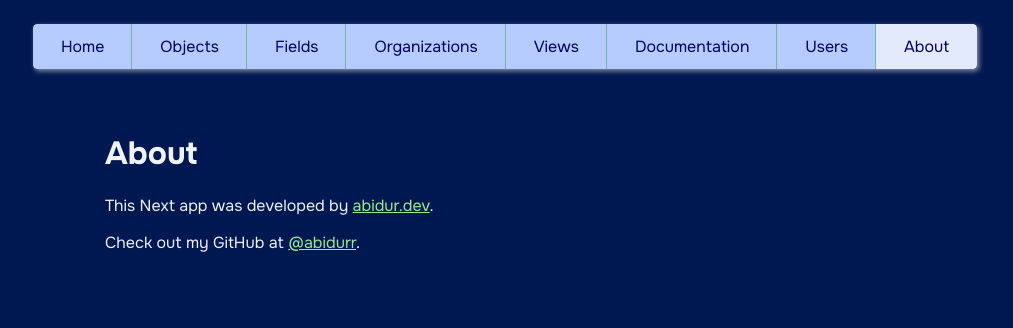
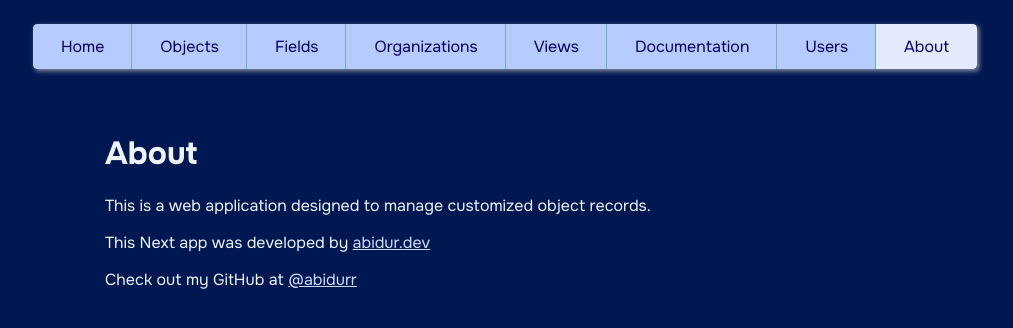
Before and after one commit to abidurr/objectlog, a Next.js app: page /about in a window 1280 px wide. Shown: the top 328 px of the page, without its empty margins (135-1148 px from the left). Built offline with nearby package versions, Linux system fonts and the light colour scheme.

Commit message:
Update about

```diff
--- a/app/about/page.tsx
+++ b/app/about/page.tsx
@@ -1,5 +1,6 @@
 import { Header, Container } from "@/components";
 import Image from "next/image";
+import { theme } from "@/components/theme";
 
 export default function Motivation() {
   return (
@@ -8,28 +9,30 @@ export default function Motivation() {
       <Container>
         <h1>About</h1>
         <p>
+          This is a web application designed to manage customized object
+          records.
+        </p>
+        <p>
           This Next app was developed by{" "}
           <a
             href="https://abidur.dev"
-            style={{ color: "lightgreen" }}
+            style={{ color: `${theme.PRIMARY_500}` }}
             target="_blank"
             rel="noopener noreferrer"
           >
             abidur.dev
           </a>
-          .
         </p>
         <p>
           Check out my GitHub at{" "}
           <a
             href="https://github.com/abidurr"
-            style={{ color: "lightgreen" }}
+            style={{ color: `${theme.PRIMARY_500}` }}
             target="_blank"
             rel="noopener noreferrer"
           >
             @abidurr
           </a>
-          .
         </p>
       </Container>
     </>
```
